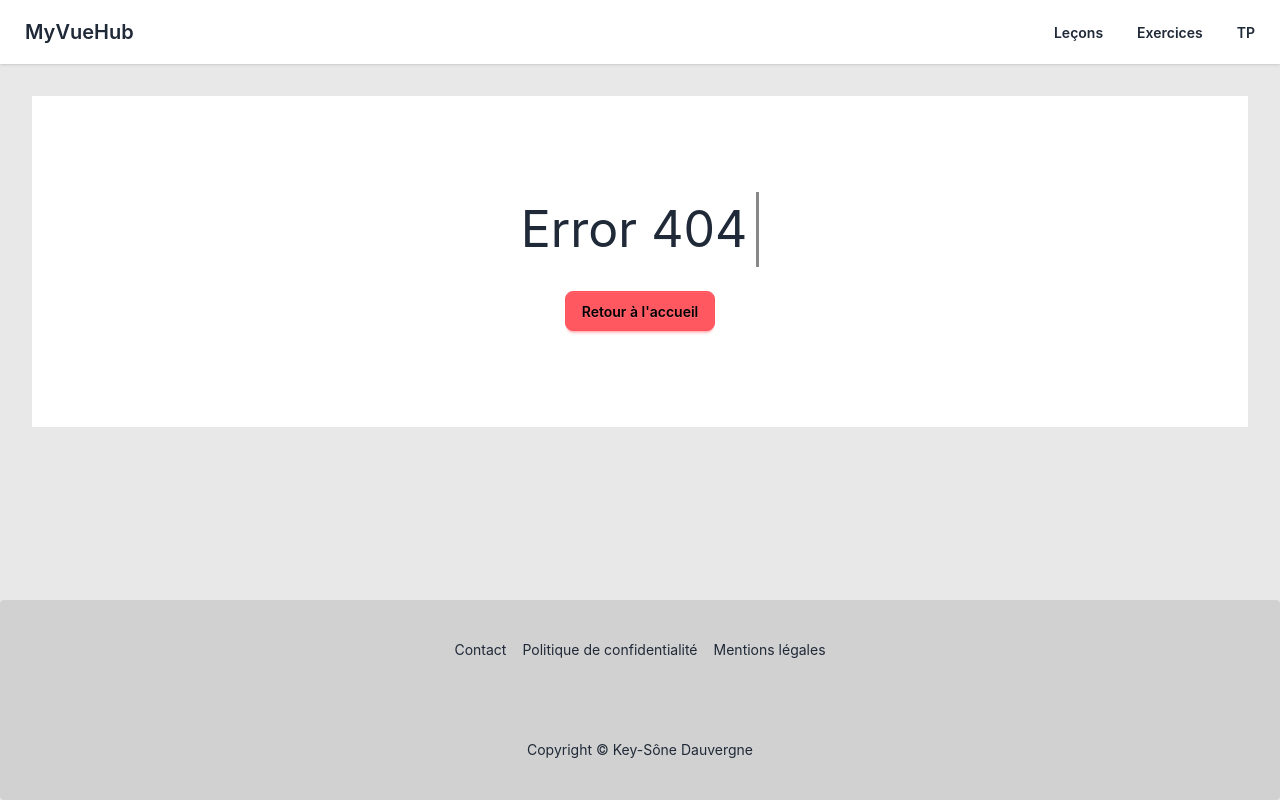
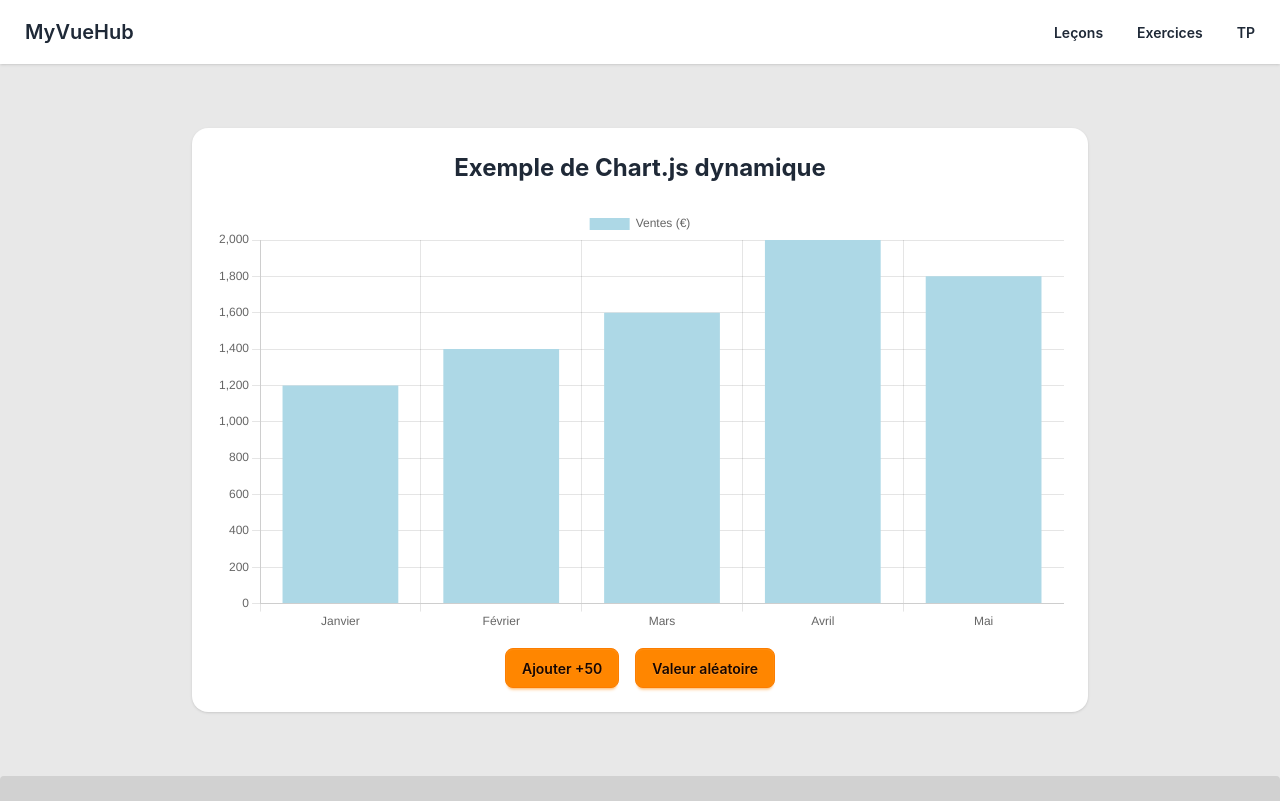
Before and after one commit to kdauvergne/my-vue-hub, a Vue app: page /exercices/exercice-chart-js in a window 1280 px wide. Before the commit this address had no page. Shown: the top 801 px of the page. Built offline with nearby package versions, Linux system fonts and the light colour scheme.

Commit message:
rendu Exercice Chart.js

```diff
--- /dev/null
+++ b/src/components/BarChart.vue
@@ -0,0 +1,88 @@
+<template>
+  <Bar id="my-chart-id" :options="chartOptions" :data="chartData" />
+
+  <div class="card-actions justify-center gap-4 mt-4">
+    <button class="btn btn-accent" @click="ajouter50">Ajouter +50</button>
+    <button class="btn btn-accent" @click="ajouterAleatoire">
+      Valeur aléatoire
+    </button>
+  </div>
+</template>
+
+<script>
+import { Bar } from "vue-chartjs";
+import {
+  Chart as ChartJS,
+  Title,
+  Tooltip,
+  Legend,
+  BarElement,
+  CategoryScale,
+  LinearScale,
+} from "chart.js";
+
+ChartJS.register(
+  Title,
+  Tooltip,
+  Legend,
+  BarElement,
+  CategoryScale,
+  LinearScale,
+);
+
+export default {
+  name: "BarChart",
+  components: { Bar },
+  data() {
+    return {
+      chartData: {
+        labels: ["Janvier", "Février", "Mars", "Avril", "Mai"],
+        datasets: [
+          {
+            label: "Ventes (€)",
+            data: [1200, 1400, 1600, 2000, 1800],
+            backgroundColor: "lightblue",
+          },
+        ],
+      },
+      chartOptions: {
+        responsive: true,
+      },
+    };
+  },
+  methods: {
+    ajouter50() {
+      const nouvellesValeurs = this.chartData.datasets[0].data.map(
+        (v) => v + 50,
+      );
+
+      this.chartData = {
+        labels: this.chartData.labels,
+        datasets: [
+          {
+            label: "Ventes (€)",
+            backgroundColor: "lightblue",
+            data: nouvellesValeurs,
+          },
+        ],
+      };
+    },
+    ajouterAleatoire() {
+      const nouvellesValeurs = this.chartData.datasets[0].data.map((v) =>
+        Math.floor(Math.random() * 2000),
+      );
+
+      this.chartData = {
+        labels: this.chartData.labels,
+        datasets: [
+          {
+            label: "Ventes (€)",
+            backgroundColor: "lightblue",
+            data: nouvellesValeurs,
+          },
+        ],
+      };
+    },
+  },
+};
+</script>
--- a/src/router/router.exercices.js
+++ b/src/router/router.exercices.js
@@ -44,6 +44,11 @@ const exercicesRoutes = [
     component: () => import("../views/exercices/ExerciceFetchApi.vue"),
     meta: { title: "Fetch Api (onMounted)" },
   },
+  {
+    path: "/exercices/exercice-chart-js",
+    component: () => import("../views/exercices/ExerciceChartJS.vue"),
+    meta: { title: "Exercice Chart.js" },
+  },
 ];
 
 export default exercicesRoutes;
--- /dev/null
+++ b/src/views/exercices/ExerciceChartJS.vue
@@ -0,0 +1,19 @@
+<template>
+  <div class="card bg-base-100 shadow-sm max-w-4xl mx-auto my-8">
+    <div class="card-body">
+      <h2 class="card-title text-2xl font-bold mb-4 justify-center">
+        Exemple de Chart.js dynamique
+      </h2>
+
+      <div class="w-full">
+        <BarChart />
+      </div>
+    </div>
+  </div>
+</template>
+
+<script setup>
+import BarChart from "../../components/BarChart.vue";
+</script>
+
+<style lang="scss" scoped></style>
```
